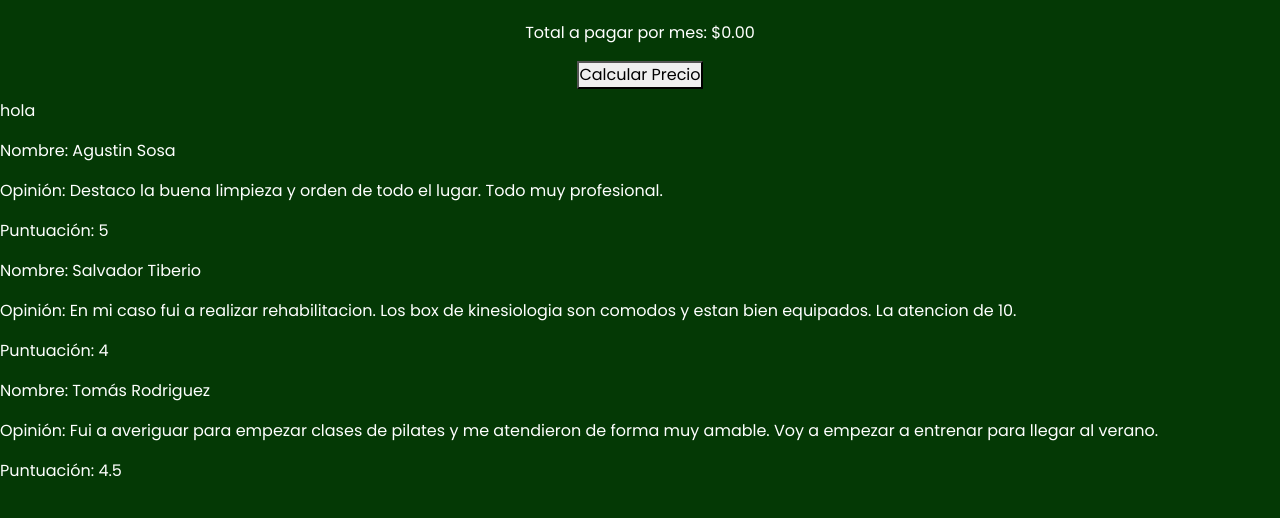
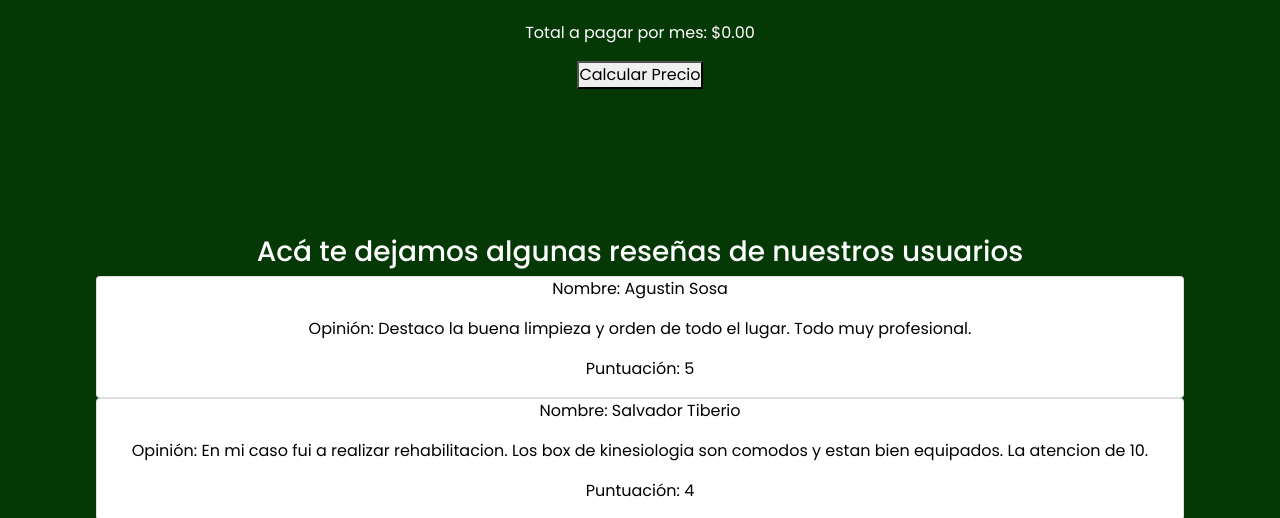
Before and after one commit to tperezromero5/preEntregaDosTomasPerezRomero, a website: page pages/contacto.html in a window 1280 px wide. Shown: the part 585-1103 px from the top of the page. Drawn offline with nearby package versions, Linux system fonts and the light colour scheme.

Commit message:
final javascript listo

```diff
--- a/pages/contacto.html
+++ b/pages/contacto.html
@@ -93,8 +93,8 @@
             <p class="fraseTotal">Total a pagar por mes: <span id="precioTotal">0</span></p>
             <button type="button" class="boton" id="calcularPrecio">Calcular Precio</button>
         </form>
-        <div id="reseñasContainer">
-            <p>hola</p>
+        <div class="reseñaContainer" id="reseñasContainer">
+        <h3 class="TitulosContacto">Acá te dejamos algunas reseñas de nuestros usuarios</h3>
         </div>
     </main>
     <footer class="Footer">
--- a/scripts.js/contacto.js
+++ b/scripts.js/contacto.js
@@ -31,8 +31,8 @@
         const reseñasContainer = document.getElementById('reseñasContainer');
 
         reseñas.forEach(reseña => {
-        const reseñaElement = document.createElement('div');
-        reseñaElement.classList.add('reseña');
+            const card = document.createElement('div');
+            card.classList.add('card');
 
             const nombreElement = document.createElement('p');
             nombreElement.textContent = `Nombre: ${reseña.nombre}`;
@@ -43,14 +43,12 @@
             const puntuaciónElement = document.createElement('p');
             puntuaciónElement.textContent = `Puntuación: ${reseña.puntuación}`;
 
-        reseñaElement.appendChild(nombreElement);
-        reseñaElement.appendChild(opiniónElement);
-        reseñaElement.appendChild(puntuaciónElement);
+            card.appendChild(nombreElement);
+            card.appendChild(opiniónElement);
+            card.appendChild(puntuaciónElement);
 
-        reseñasContainer.appendChild(reseñaElement);
+            reseñasContainer.appendChild(card);
         });
-
-    console.log('Datos de opiniones.json leídos con éxito:', reseñas);
     })
     .catch(error => {
         console.error('Error al cargar los datos de opiniones.json:', error);
--- a/scss/_contacto.scss
+++ b/scss/_contacto.scss
@@ -41,4 +41,14 @@
     }.fraseTotal{
         color: map-get($colores, letras );
     }
+    .reseñaContainer{
+        color: black;
+        justify-content: center;
+        align-items: start;
+        text-align: center;
+        margin-top: 2.5rem;
+        padding: 6rem;
+        border-radius: 5px;
+        border-color: black;
+    }
 }
```
Also changed, not shown: css/estilos.css, 1 other file. Lines whose indentation alone changed are shown as unchanged.
